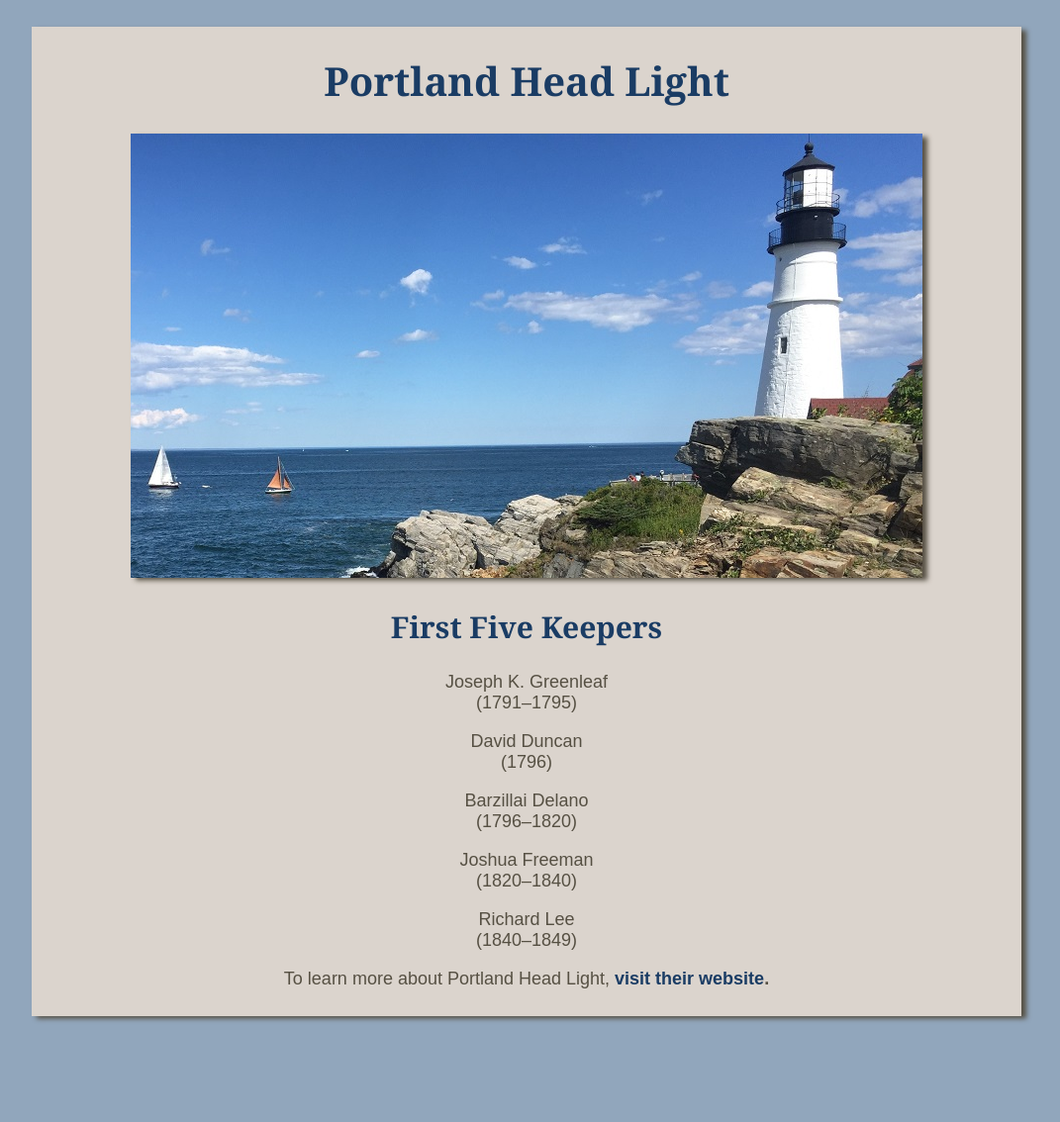
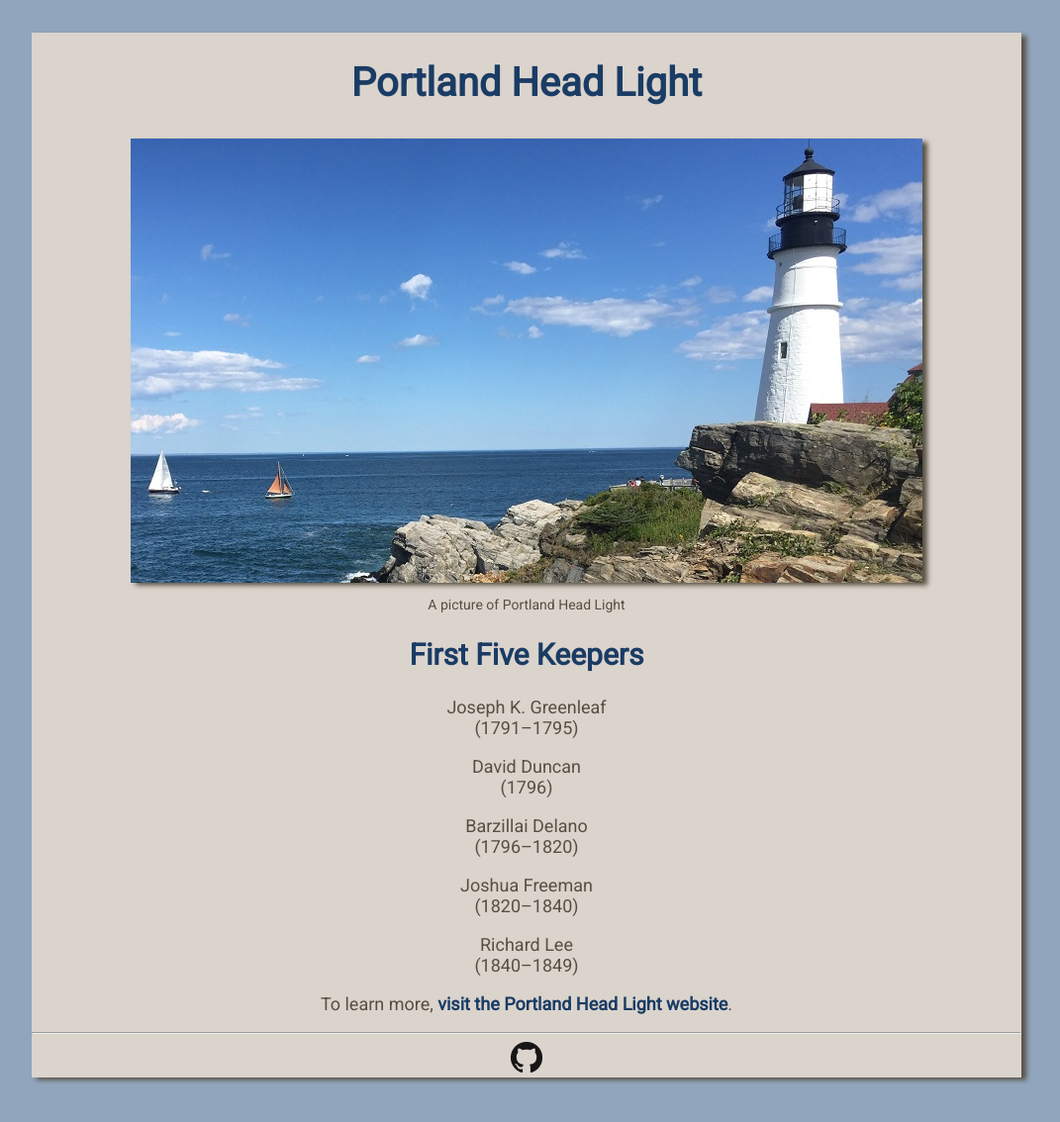
Before and after one commit to BlagDaggery/hello-world, a plain HTML site: page index.html in a window 1280 px wide. Shown: the whole page at 99% size, without its empty margins (108-1179 px from the left). Before the commit the page ends 1077 px from the top, so only its background shows below. Drawn offline with Linux system fonts and the light colour scheme.

Commit message:
Refactor to pass all FreeCodeCamp tests.

```diff
--- a/index.html
+++ b/index.html
@@ -2,23 +2,28 @@
 <html>
   <head>
     <title>Portland Head Light | BlagDaggery</title>
+    <link href="https://fonts.googleapis.com/css?family=Roboto" rel="stylesheet">
     <link rel="stylesheet" href="main.css">
   </head>
   <body>
-    <div class="wrapper">
-      <h1>Portland Head Light</h1>
-      <div class="img-container">
-        <img alt="Portland Head Light"  src="img\portland-head-light.jpg" />
+    <section id="main">
+      <h1 id="title">Portland Head Light</h1>
+      <div id="img-div">
+        <img id="image" alt="Portland Head Light"  src="img\portland-head-light.jpg" />
+        <p id="img-caption">A picture of Portland Head Light</p>
       </div>
-      <div class="keepers">
-        <h2>First Five Keepers</h2>
+      <div id="tribute-info">
+        <h2 id="subtitle">First Five Keepers</h2>
         <p>Joseph K. Greenleaf<br/>(1791–1795)</p>
         <p>David Duncan<br/>(1796)</p>
         <p>Barzillai Delano<br/>(1796–1820)</p>
         <p>Joshua Freeman<br/>(1820–1840)</p>
         <p>Richard Lee<br/>(1840–1849)</p>
-        <p id="learn-more">To learn more about Portland Head Light, <b><a href="https://portlandheadlight.com/">visit their website</a>.</p>
-      </div></b>
-    </div>
+        <p id="learn-more">To learn more, <a id="tribute-link" title="Portland Head Light Website" target="_blank" href="https://portlandheadlight.com/">visit the Portland Head Light website</a>.</p>
+        <hr/>
+        <div><a title="View on GitHub" href="https://github.com/BlagDaggery/portland-head-light"><img id="github-logo" src="img\GitHub-Mark-32px.png" /></a></div>
+      </div>
+    </section>
+    <script src="https://gitcdn.link/repo/freeCodeCamp/testable-projects-fcc/master/build/bundle.js"></script>
   </body>
 </html>
--- a/main.css
+++ b/main.css
@@ -8,9 +8,10 @@ dim-grey: #565043;
 
 body {
   background-color: #91A6BC;
+  font-family: 'Roboto', sans-serif;
 }
 
-.wrapper {
+#main {
   margin: 0 auto;
   text-align: center;
   width: 80%;
@@ -19,60 +20,68 @@ body {
   box-shadow: 5px 2.5px 5px #565043;
 }
 
-h1 {
+#title {
   padding-top: 26.8px;
-  font-family: "Georgia";
   font-size: 40px;
   color: #1A3C64;
 }
 
-h2 {
+#subtitle {
   font-size: 30px;
-  font-family: "Georgia";
   color: #1A3C64;
 }
 
-img {
-  box-shadow: 5px 2.5px 5px #565043;
-  width: 100%;
-  margin: 0 auto;
-}
-
-.img-container {
+#img-div {
   margin: 0 auto;
   width: 90%;
   max-width: 800px;
 }
 
+#image {
+  box-shadow: 5px 2.5px 5px #565043;
+  width: 100%;
+  max-width: 800px;
+  margin: 0 auto;
+  display: block;
+}
+
+#img-caption {
+  font-size: 14px;
+}
+
 p {
-  font-family: Arial, Helvetica, sans-serif;
   font-size: 18px;
   color: #565043;
 }
 
-.keepers {
+#tribute-info {
   margin-bottom: 50px;
 }
 
 #learn-more {
-  padding-bottom: 26.8px;
+  /*padding-bottom: 10px;*/
 }
 
-a {
+#tribute-link {
   color: #1A3C64;
   text-decoration: none;
+  font-weight: bold;
 }
 
-a:hover {
+#tribute-link:hover {
   text-decoration: underline;
 }
 
+
 @media (max-width: 700px) {
-  h1 {
+  #title {
     font-size: 30px;
   }
-  h2 {
+  #subtitle {
     font-size: 20px;
+  }
+  #img-caption {
+    font-size: 12px;
   }
   p {
     font-size: 14px;
```
Also changed, not shown: img/GitHub-Mark-32px.png (added).
